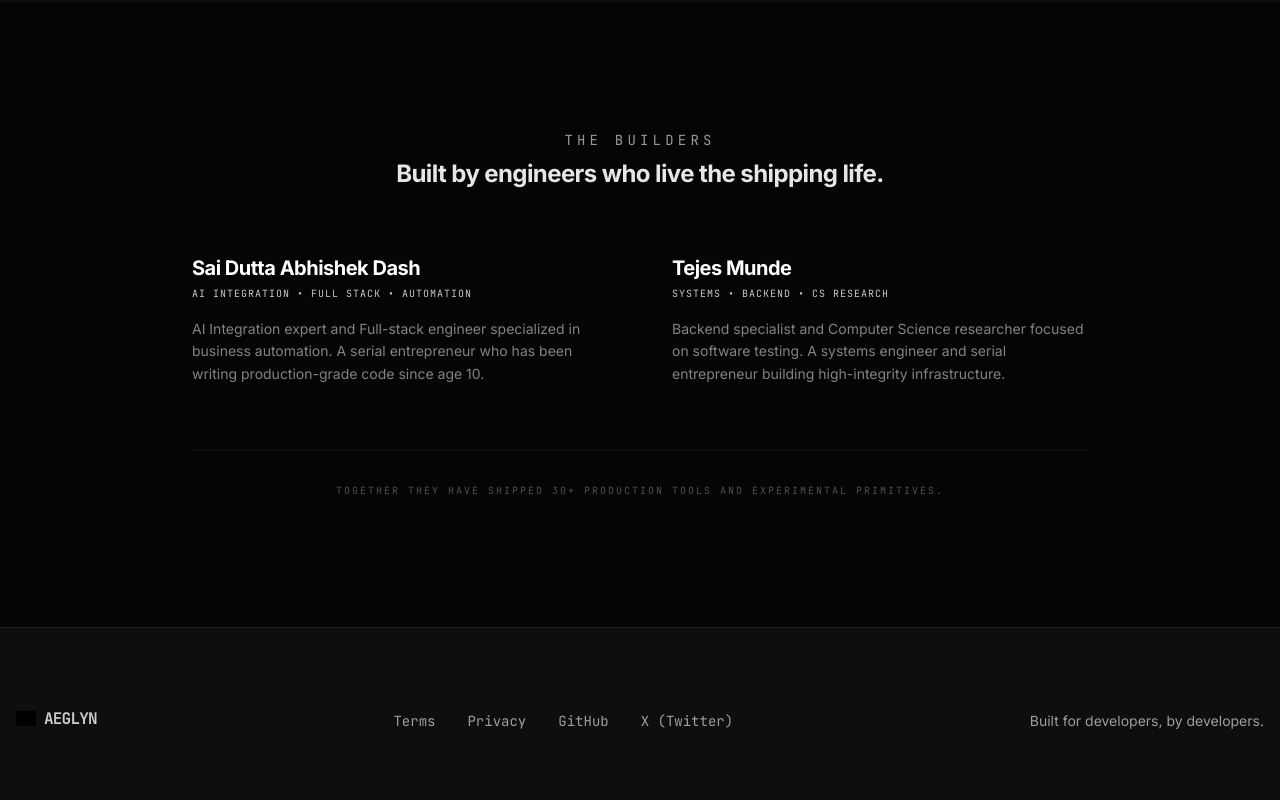
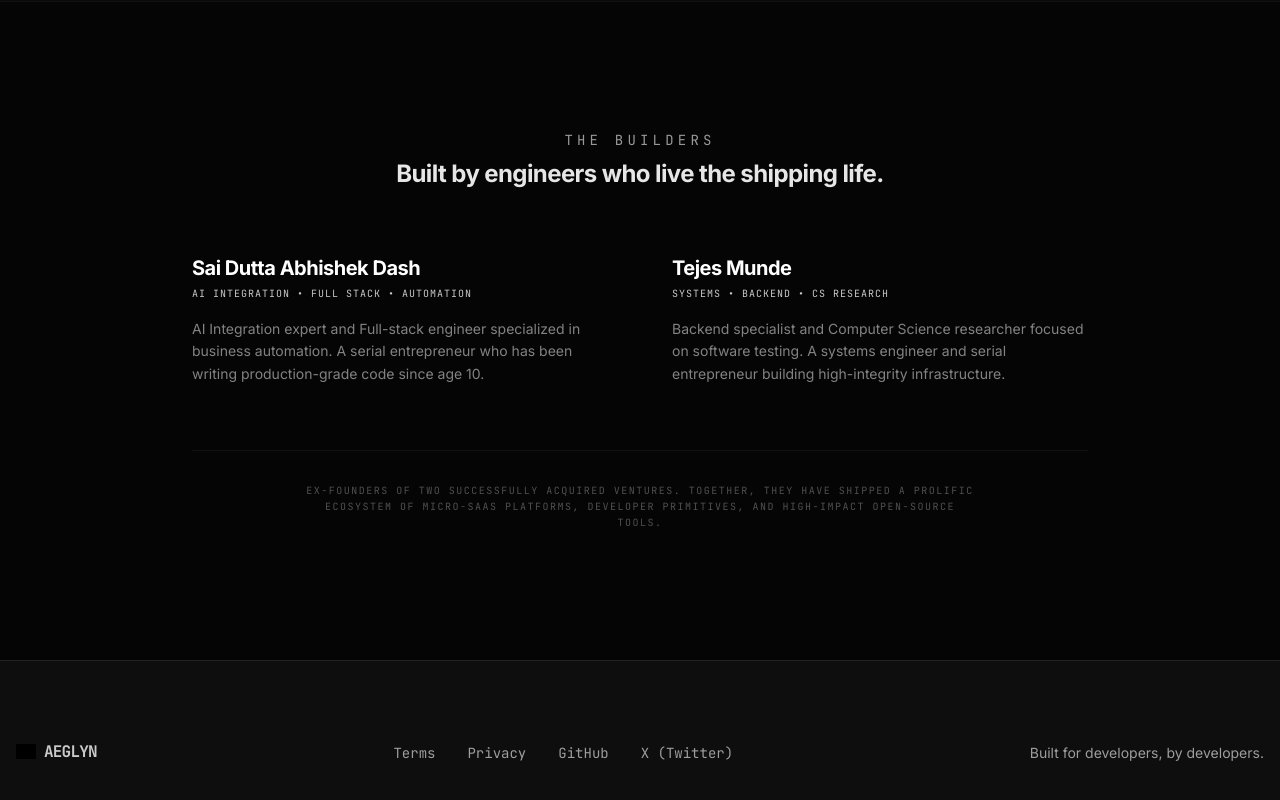
Before and after one commit to instax-dutta/vulscany, a Next.js app: page / in a window 1280 px wide. Shown: the part 3939-4739 px from the top of the page. Built offline with nearby package versions, Linux system fonts and the light colour scheme; no server answers; grey boxes are pictures that could not be loaded.

Commit message:
feat: enhance founders track record with successful exits

```diff
--- a/src/components/landing/FoundersSection.tsx
+++ b/src/components/landing/FoundersSection.tsx
@@ -31,8 +31,8 @@ export function FoundersSection() {
                     </div>
 
                     <div className="pt-8 border-t border-white/5 text-center">
-                        <p className="text-[10px] font-mono text-white/30 uppercase tracking-[0.2em]">
-                            Together they have shipped 30+ production tools and experimental primitives.
+                        <p className="max-w-2xl mx-auto text-[10px] font-mono text-white/30 uppercase tracking-[0.15em] leading-relaxed">
+                            Ex-founders of two successfully acquired ventures. Together, they have shipped a prolific ecosystem of Micro-SaaS platforms, developer primitives, and high-impact open-source tools.
                         </p>
                     </div>
                 </div>
```
